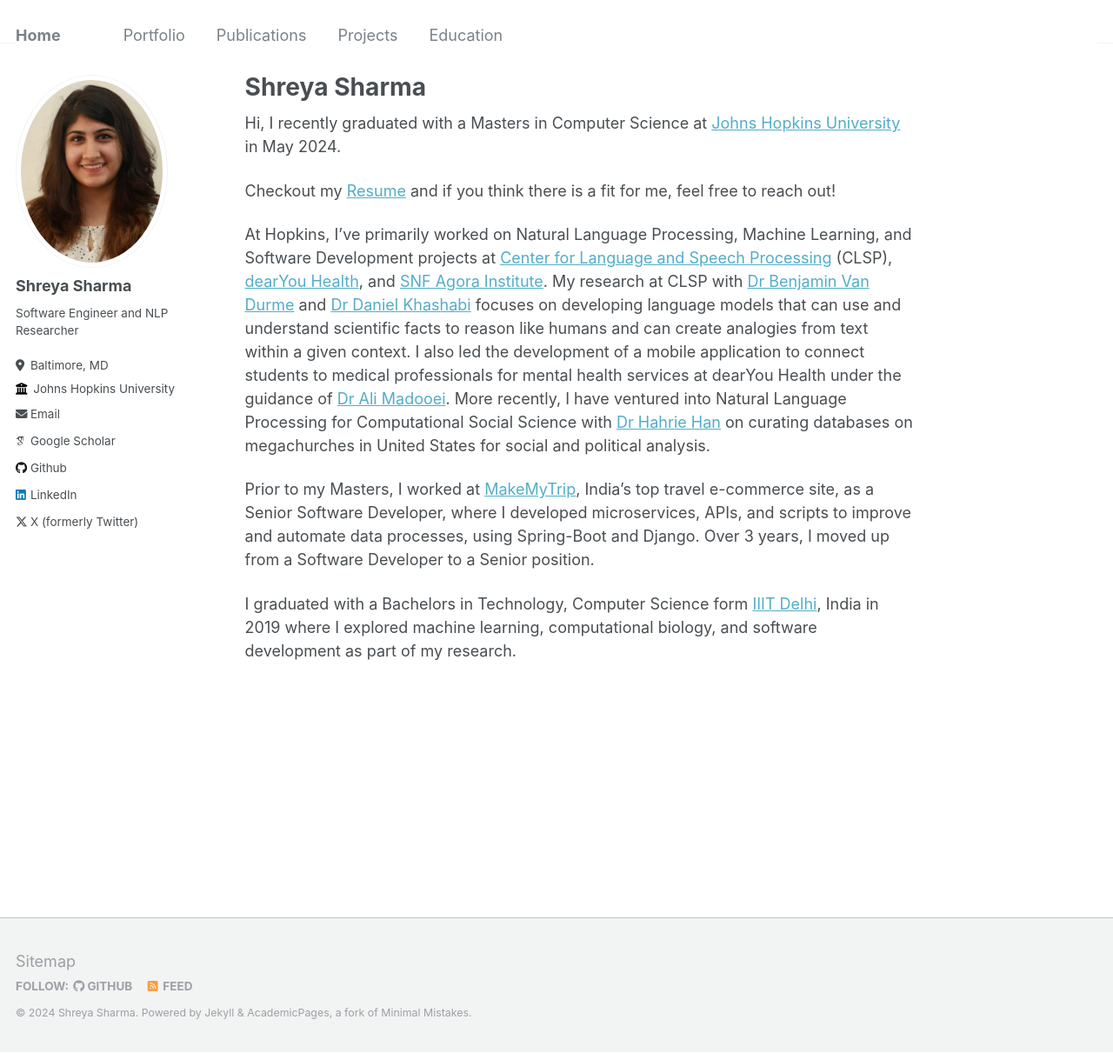
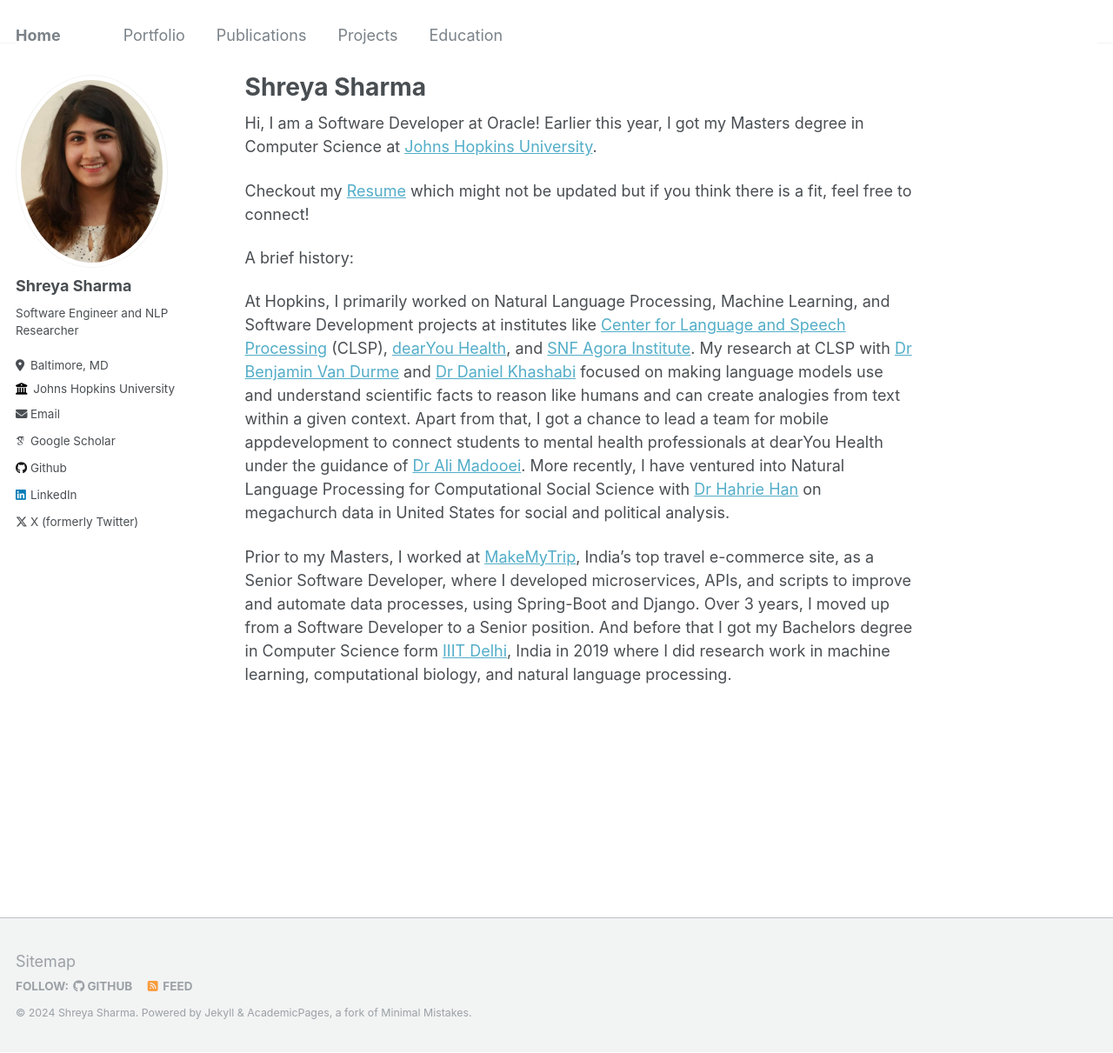
Before and after one commit to lshreyasharmal/lshreyasharmal.github.io, a Jekyll site: the page built from _pages/about.md, in a window 1280 px wide and 1211 px high. Shown: the whole window at 87% size. Built offline with Jekyll 4.4.1, drawn with Linux system fonts in a browser that asks for light colours; some web fonts are replaced.

Commit message:
Update about.md

```diff
--- a/_pages/about.md
+++ b/_pages/about.md
@@ -6,12 +6,12 @@ redirect_from:
   - /about/
   - /about.html
 ---
-Hi, I recently graduated with a Masters in Computer Science at [Johns Hopkins University](https://www.cs.jhu.edu/) in May 2024.
+Hi, I am a Software Developer at Oracle! Earlier this year, I got my Masters degree in Computer Science at [Johns Hopkins University](https://www.cs.jhu.edu/).
 
-Checkout my [Resume]({{site.url}}/files/Resume_Shreya_Sharma.pdf) and if you think there is a fit for me, feel free to reach out!
+Checkout my [Resume]({{site.url}}/files/Resume_Shreya_Sharma.pdf) which might not be updated but if you think there is a fit, feel free to connect!
 
-At Hopkins, I've primarily worked on Natural Language Processing, Machine Learning, and Software Development projects at [Center for Language and Speech Processing](https://www.clsp.jhu.edu/) (CLSP), [dearYou Health](https://www.dearyouhealth.org/tech-board), and [SNF Agora Institute](https://snfagora.jhu.edu/). My research at CLSP with [Dr Benjamin Van Durme](https://www.cs.jhu.edu/~vandurme/) and [Dr Daniel Khashabi](https://danielkhashabi.com/) focuses on developing language models that can use and understand scientific facts to reason like humans and can create analogies from text within a given context. I also led the development of a mobile application to connect students to medical professionals for mental health services at dearYou Health under the guidance of [Dr Ali Madooei](https://www.linkedin.com/in/alimadooei/). More recently, I have ventured into Natural Language Processing for Computational Social Science with [Dr Hahrie Han](https://www.hahriehan.com/) on curating databases on megachurches in United States for social and political analysis.
+A brief history:
 
-Prior to my Masters, I worked at [MakeMyTrip](https://www.makemytrip.com/about-us.html), India's top travel e-commerce site, as a Senior Software Developer, where I developed microservices, APIs, and scripts to improve and automate data processes, using Spring-Boot and Django. Over 3 years, I moved up from a Software Developer to a Senior position.
+At Hopkins, I primarily worked on Natural Language Processing, Machine Learning, and Software Development projects at institutes like [Center for Language and Speech Processing](https://www.clsp.jhu.edu/) (CLSP), [dearYou Health](https://www.dearyouhealth.org/tech-board), and [SNF Agora Institute](https://snfagora.jhu.edu/). My research at CLSP with [Dr Benjamin Van Durme](https://www.cs.jhu.edu/~vandurme/) and [Dr Daniel Khashabi](https://danielkhashabi.com/) focused on making language models use and understand scientific facts to reason like humans and can create analogies from text within a given context. Apart from that, I got a chance to lead a team for mobile appdevelopment to connect students to mental health professionals at dearYou Health under the guidance of [Dr Ali Madooei](https://www.linkedin.com/in/alimadooei/). More recently, I have ventured into Natural Language Processing for Computational Social Science with [Dr Hahrie Han](https://www.hahriehan.com/) on megachurch data in United States for social and political analysis.
 
-I graduated with a Bachelors in Technology, Computer Science form [IIIT Delhi](https://www.iiitd.ac.in/), India in 2019 where I explored machine learning, computational biology, and software development as part of my research.
+Prior to my Masters, I worked at [MakeMyTrip](https://www.makemytrip.com/about-us.html), India's top travel e-commerce site, as a Senior Software Developer, where I developed microservices, APIs, and scripts to improve and automate data processes, using Spring-Boot and Django. Over 3 years, I moved up from a Software Developer to a Senior position. And before that I got my Bachelors degree in Computer Science form [IIIT Delhi](https://www.iiitd.ac.in/), India in 2019 where I did research work in machine learning, computational biology, and natural language processing.
```
